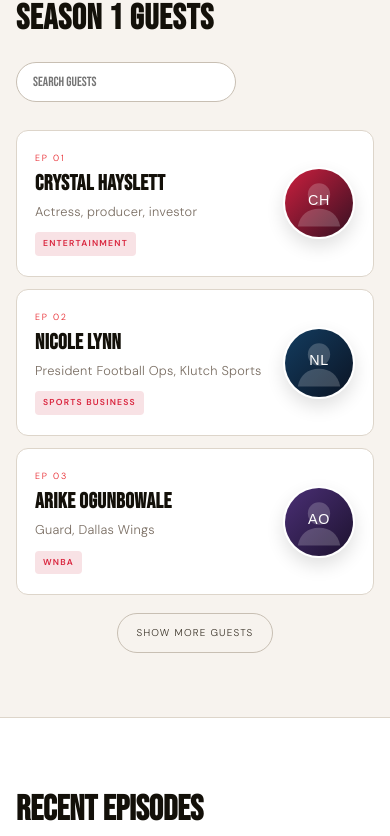
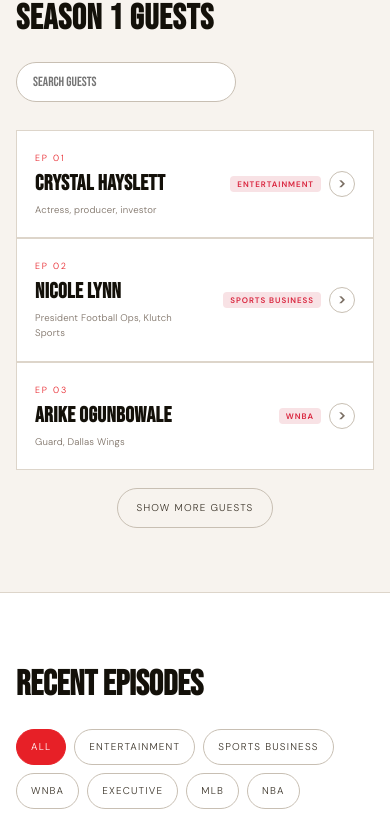
Before and after one commit to vinbi07/SickestPodcast, a React (Vite) app: page / in a window 390 px wide. Shown: the part 2014-2850 px from the top of the page. Built offline with nearby package versions, Linux system fonts and the light colour scheme.

Commit message:
feat: Add mobile metadata display to GuestCard and adjust styles for responsiveness

```diff
--- a/src/components/GuestCard.jsx
+++ b/src/components/GuestCard.jsx
@@ -42,6 +42,13 @@
         transition={{ duration: TIMING.STANDARD }}
         whileHover={{ scale: 1.08 }}
       />
+
+      <div className={styles.mobileMeta}>
+        <span className={styles.mobileCategory}>{guest.category}</span>
+        <span className={styles.mobileArrow} aria-hidden="true">
+          {'>'}
+        </span>
+      </div>
     </motion.article>
   );
 }
--- a/src/components/GuestCard.module.css
+++ b/src/components/GuestCard.module.css
@@ -66,3 +66,71 @@
   box-shadow: 0 8px 18px rgba(0, 0, 0, 0.12);
   flex-shrink: 0;
 }
+
+.mobileArrow {
+  display: none;
+}
+
+.mobileMeta {
+  display: none;
+}
+
+.mobileCategory {
+  display: none;
+}
+
+@media (max-width: 767px) {
+  .avatar {
+    display: none;
+  }
+
+  .role{
+    font-size: 0.6rem;
+  }
+
+  .tag {
+    display: none;
+  }
+
+  .mobileMeta {
+    display: inline-flex;
+    align-items: center;
+    gap: 8px;
+    flex-shrink: 0;
+    margin-left: 10px;
+  }
+
+  .mobileCategory {
+    display: inline-block;
+    border-radius: 4px;
+    padding: 4px 7px;
+    background: var(--goldbg);
+    color: var(--gold);
+    font-size: 0.5rem;
+    text-transform: uppercase;
+    letter-spacing: 0.12em;
+    font-weight: 700;
+    line-height: 1;
+    white-space: nowrap;
+  }
+
+  .mobileArrow {
+    display: inline-flex;
+    align-items: center;
+    justify-content: center;
+    width: 26px;
+    height: 26px;
+    border-radius: 50%;
+    border: 1px solid var(--bd2);
+    color: var(--ink3);
+    font-size: 0.95rem;
+    font-weight: 700;
+    flex-shrink: 0;
+    line-height: 1;
+  }
+
+    .card{
+    border-radius: 0;
+  }
+
+}
--- a/src/components/Guests.module.css
+++ b/src/components/Guests.module.css
@@ -34,6 +34,12 @@
   display: grid;
   grid-template-columns: 1fr;
   gap: 12px;
+}
+
+@media (max-width: 767px) {
+  .grid {
+    gap: 0;
+  }
 }
 
 .loadWrap {
--- a/src/components/HostSection.jsx
+++ b/src/components/HostSection.jsx
@@ -83,7 +83,7 @@
             transition={{ duration: TIMING.STANDARD, delay: TIMING.STANDARD * 0.5 }}
           >
             <div>VIP Advisory</div>
-            <h3>12 Calls. 12 Months. $12,000.</h3>
+            <h3>12 Calls. 12 Months.</h3>
             <p>
               Monthly one-on-one strategy access with direct operator support, practical frameworks,
               and accountability.
```
